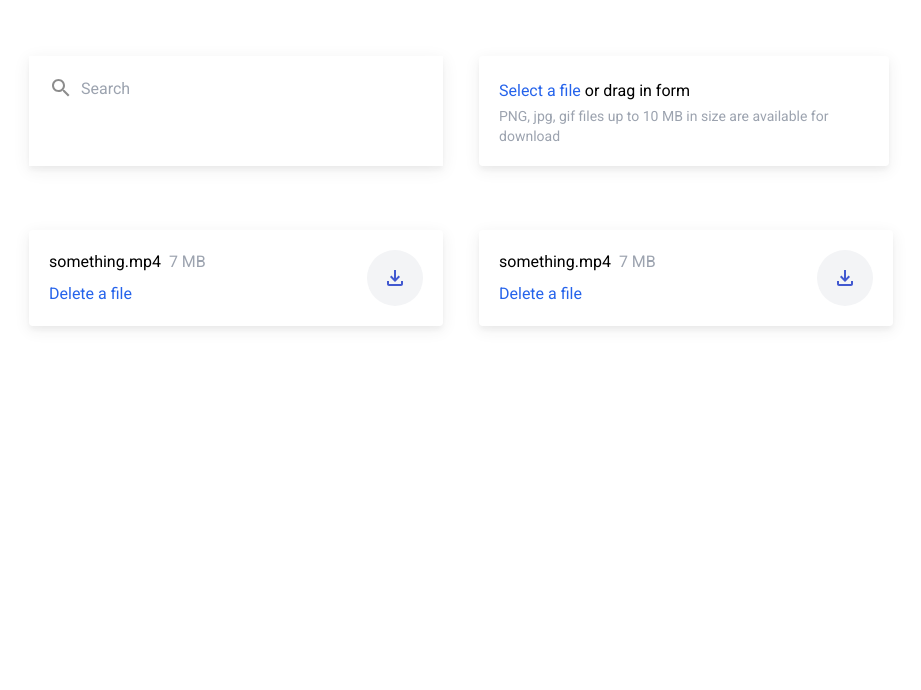
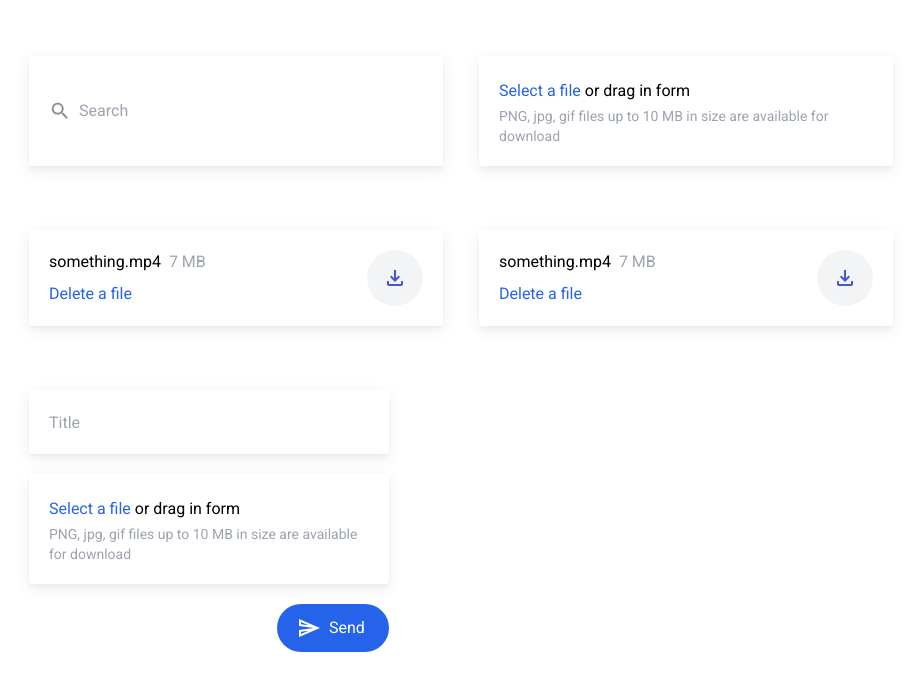
Before and after one commit to sendyourwork/frontend, a Next.js app: page /home in a window 1280 px wide. Shown: the top 690 px of the page, without its empty margins (19-940 px from the left). Built offline with nearby package versions, Linux system fonts and the light colour scheme.

Commit message:
added sendEmailForm

```diff
--- a/components/AddFileForm.tsx
+++ b/components/AddFileForm.tsx
@@ -61,7 +61,7 @@ export default function AddFileForm(): JSX.Element {
             onDrop={handleDrop}
             onDragEnter={preventDefaultDragEvent}
             onDragOver={preventDefaultDragEvent}
-            className="p-5 myShadow rounded width99"
+            className="p-5 myShadow rounded"
         >
             <input type="file" id="files" className="w-0" onChange={handleChangeFile} multiple/>
             <label htmlFor="files" className="text-blue-600 hover:cursor-pointer">Select a file </label>
--- /dev/null
+++ b/components/SendEmailForm.tsx
@@ -0,0 +1,29 @@
+import React, { useState } from "react"
+import AddFileForm from "./AddFileForm";
+
+export default function SendEmailForm(): JSX.Element {
+    const [title, setTitle] = useState('');
+    const handleSubmit = (event: React.SyntheticEvent) => {
+        event.preventDefault();
+
+    }
+    return (
+        <form onSubmit={handleSubmit} className="flex flex-col gap-5">
+            <div className="w-full h-16 px-5 myShadow flex flex-col justify-center rounded">
+                {title && <p className="text-sm text-gray-400 z-10">Title</p>}
+                <input
+                    type="text"
+                    value={title}
+                    onChange={(event: React.ChangeEvent<HTMLInputElement>) => setTitle(event.target.value)}
+                    placeholder="Title"
+                    className="outline-none h-8 z-0"
+                />
+            </div>
+            <AddFileForm />
+            <button type="submit" className="w-28 ml-auto bg-blue-600 text-white rounded-3xl flex px-5 py-3 gap-2">
+                <svg xmlns="http://www.w3.org/2000/svg" height="24px" viewBox="0 0 24 24" width="24px" fill="#FFFFFF"><path d="M0 0h24v24H0V0z" fill="none"/><path d="M4.01 6.03l7.51 3.22-7.52-1 .01-2.22m7.5 8.72L4 17.97v-2.22l7.51-1M2.01 3L2 10l15 2-15 2 .01 7L23 12 2.01 3z"/></svg>
+                <span>Send</span>
+            </button>
+        </form>
+    )
+}
--- a/pages/home.tsx
+++ b/pages/home.tsx
@@ -3,6 +3,7 @@ import Head from "next/head";
 import React, { useState } from "react";
 import AddFileForm from "../components/AddFileForm";
 import FilesList from "../components/FilesList";
+import SendEmailForm from "../components/SendEmailForm";
 
 const Home: NextPage = () => {
     const [searchValue, setSearchValue] = useState('');
@@ -25,11 +26,11 @@ const Home: NextPage = () => {
             </Head>
             <div className="py-14 px-12 md:w-3/4 w-full">
                 <div className="grid grid-cols-2 gap-9">
-                    <div className="myShadow w-full p-5">
-                        <svg xmlns="http://www.w3.org/2000/svg" className="float-left" height="24px" viewBox="0 0 24 24" width="24px" fill="#1111117A"><path d="M0 0h24v24H0V0z" fill="none"/><path d="M15.5 14h-.79l-.28-.27C15.41 12.59 16 11.11 16 9.5 16 5.91 13.09 3 9.5 3S3 5.91 3 9.5 5.91 16 9.5 16c1.61 0 3.09-.59 4.23-1.57l.27.28v.79l5 4.99L20.49 19l-4.99-5zm-6 0C7.01 14 5 11.99 5 9.5S7.01 5 9.5 5 14 7.01 14 9.5 11.99 14 9.5 14z"/></svg>
+                    <div className="myShadow w-full px-5 flex items-center">
+                        <svg xmlns="http://www.w3.org/2000/svg" height="24px" viewBox="0 0 24 24" width="24px" fill="#1111117A"><path d="M0 0h24v24H0V0z" fill="none"/><path d="M15.5 14h-.79l-.28-.27C15.41 12.59 16 11.11 16 9.5 16 5.91 13.09 3 9.5 3S3 5.91 3 9.5 5.91 16 9.5 16c1.61 0 3.09-.59 4.23-1.57l.27.28v.79l5 4.99L20.49 19l-4.99-5zm-6 0C7.01 14 5 11.99 5 9.5S7.01 5 9.5 5 14 7.01 14 9.5 11.99 14 9.5 14z"/></svg>
                         <input type="text"
                             value={searchValue}
-                            className="outline-none h-6 align-middle ml-2"
+                            className="outline-none ml-2 w-full"
                             placeholder="Search"
                             onChange={(e: React.ChangeEvent<HTMLInputElement>) => setSearchValue(e.target.value)}
                         />
@@ -37,6 +38,9 @@ const Home: NextPage = () => {
                     <AddFileForm />
                 </div>
                 <FilesList files={files}/>
+                <div className="w-5/12">
+                    <SendEmailForm />
+                </div>
             </div>
         </>
     )
--- a/styles/globals.css
+++ b/styles/globals.css
@@ -9,7 +9,4 @@
     .myShadow {
         box-shadow: 0px 4px 4px rgba(51, 51, 51, 0.04), 0px 4px 16px rgba(51, 51, 51, 0.08);
     }
-    .width99 {
-       width: 99%;
-    }
 }
```
